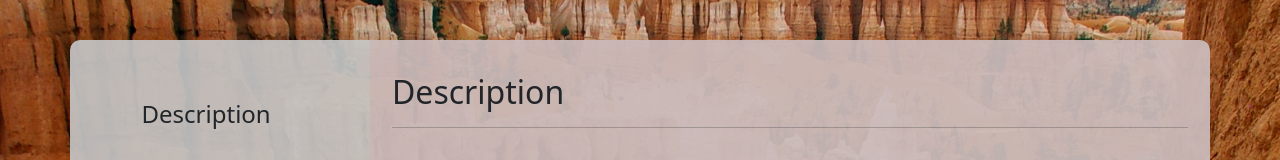
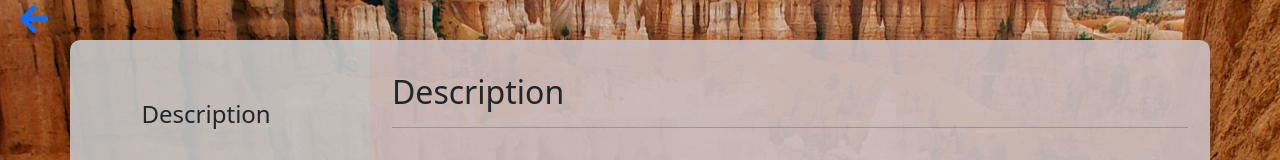
Before and after one commit to Mark-Mulligan/outdoor-adventures-v2.0, a React (Create React App) app in the folder client/: page /parks/1 in a window 1280 px wide. Shown: the top 160 px of the page. Built offline with nearby package versions, Linux system fonts and the light colour scheme; no server answers.

Commit message:
back btn

```diff
--- a/client/src/App.css
+++ b/client/src/App.css
@@ -16,7 +16,6 @@ li {
   background-image: url('./images/canyon.jpg');
   background-size: cover;
   background-position: center;
-  padding-top: 40px;
   padding-bottom: 40px;
   min-height: 100vh;
 }
--- /dev/null
+++ b/client/src/components/navigation/CustomNav/CustomNav.css
@@ -0,0 +1,7 @@
+.nav-container {
+  color: white;
+  height: 40px;
+  padding-left: 20px;
+  display: flex;
+  align-items: center;
+}
--- /dev/null
+++ b/client/src/components/navigation/CustomNav/index.js
@@ -0,0 +1,14 @@
+import './CustomNav.css';
+import { Link } from 'react-router-dom';
+
+const CustomNav = () => {
+  return (
+    <div className="nav-container">
+      <Link to="/parks" className="back-link">
+        <i class="fas fa-2x fa-arrow-left"></i>
+      </Link>
+    </div>
+  );
+};
+
+export default CustomNav;
--- a/client/src/pages/ParkPage.js
+++ b/client/src/pages/ParkPage.js
@@ -10,6 +10,7 @@ import Actvities from '../components/parkInfo/Activites';
 import Contact from '../components/parkInfo/Contact';
 import ParkInfoNav from '../components/parkInfo/ParkInfoNav';
 import ParkPhotos from '../components/parkInfo/ParkPhotos';
+import CustomNav from '../components/navigation/CustomNav';
 
 const ParkPage = () => {
   const [parkData, setParkData] = useState([]);
@@ -31,6 +32,7 @@ const ParkPage = () => {
 
   return (
     <div className="park-page-background">
+      <CustomNav />
       <div className="container park-info-container">
         <div className="park-left-nav-container">
           <ParkInfoNav />
```
